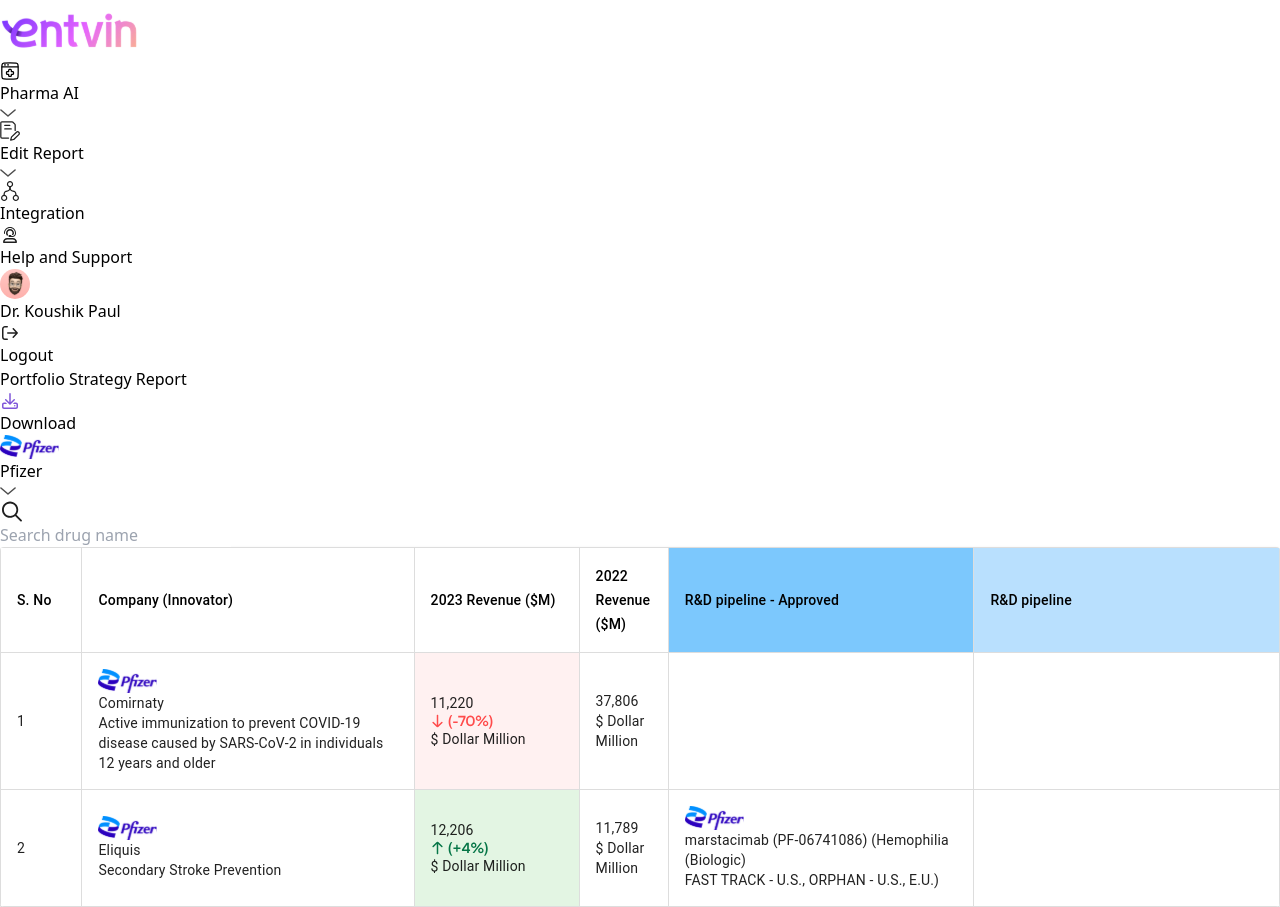
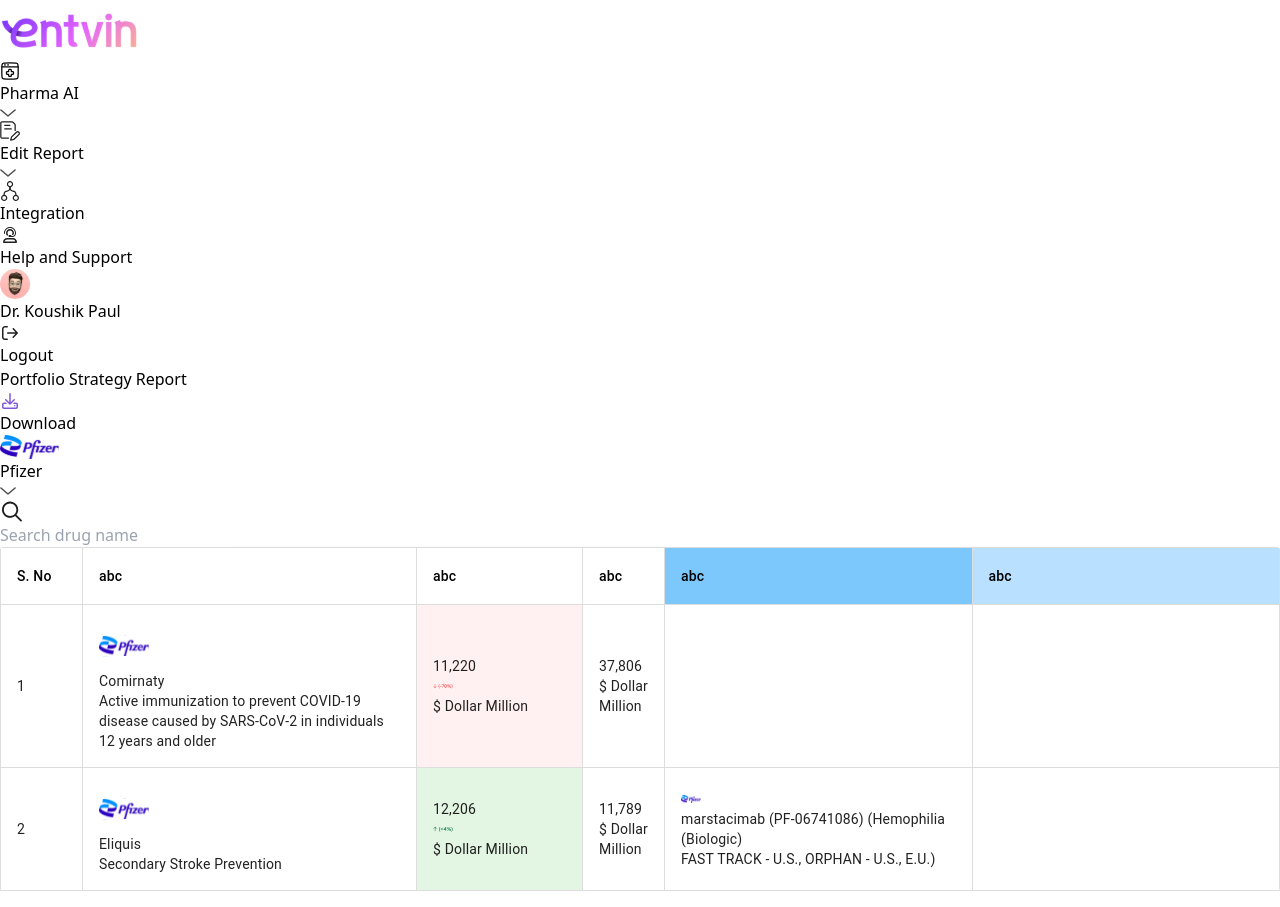
Before and after one commit to Sarabjeet06/Assignment_Entvin, a React (Vite) app: page / in a window 1280 px wide. Built offline with nearby package versions, Linux system fonts and the light colour scheme.

Commit message:
fixing the table width and sidemenu

```diff
--- a/src/App.jsx
+++ b/src/App.jsx
@@ -8,7 +8,9 @@
 function App() {
   return (
     <div className='flex h-screen'>
-      <Sidemenu />
+      <div className="w-64 bg-gray-200"> {/* Set width and background color */}
+        <Sidemenu />
+      </div>
       <div className='flex-1'>
         <ReportComp />
       </div>
--- a/src/components/CustomTable.jsx
+++ b/src/components/CustomTable.jsx
@@ -39,7 +39,6 @@
     border: '1px solid #ddd', // Add separation for the last row
   },
 }));
-
 
 const data = {
   'GlaxoSmithKline Pharmaceuticals': [
@@ -478,60 +477,31 @@
   ],
 };
 
-let rows=[];
+let rows = [];
 
 // CustomTable component
 const CustomTable = ({ selectedOption, searchValue }) => {
   rows = data[selectedOption.name];
   console.log(rows);
 
-  // useEffect(()=>{
-  //   const results = [];
-  //   for (const key in data) {
-  //     // Filter the items in each category based on name and category
-  //     const filteredItems = data[key].filter(item =>
-  //       item.name.toLowerCase().includes(lowerCaseTerm) ||
-  //       item.desc.toLowerCase().includes(lowerCaseTerm)
-  //     );
-
-  //     // If there are matching items, add them to the results array
-  //     if (filteredItems.length > 0) {
-  //       results.push(...filteredItems); // Spread operator to add items from filteredItems
-  //     }
-  //   }
-  //   rows=results;
-  // },[searchValue])
+  useEffect(() => {
+    const results = [];
+    // Example search implementation here (commented out as per your original code)
+    console.log("Hello");
+    console.log(searchValue);
+  }, [searchValue]);
 
   return (
     <TableContainer component={Paper}>
-      <Table sx={{ minWidth: 700 }} aria-label="customized table">
+      <Table sx={{ minWidth: 700, tableLayout: 'fixed' }} aria-label="customized table">
         <TableHead>
           <TableRow>
-            <StyledTableCell sx={{
-              width: '80px',
-              height: '46px'
-            }}>S. No</StyledTableCell> {/* Serial number column */}
-            <StyledTableCell sx={{
-              width: '326px',
-              height: '46px !important'
-            }}>Company (Innovator)</StyledTableCell>
-            <StyledTableCell align="left" sx={{
-              width: '162px',
-              height: '46px '
-            }}>2023 Revenue ($M)</StyledTableCell>
-            <StyledTableCell align="left" sx={{
-              width: '80px ',
-              height: '46px '
-            }}>2022 Revenue ($M)</StyledTableCell>
-            <StyledTableCell align="left" sx={{
-              backgroundColor: '#7CC8FD !important',
-              width: '300px',
-              height: '46px '
-            }} >R&D pipeline - Approved</StyledTableCell>
-            <StyledTableCell align="left" sx={{
-              backgroundColor: '#B9E0FE !important', width: '300px ',
-              height: '46px '
-            }}>R&D pipeline</StyledTableCell>
+            <StyledTableCell sx={{ width: '80px', height: '46px' }}>S. No</StyledTableCell> {/* Serial number column */}
+            <StyledTableCell sx={{ width: '326px', height: '46px' }}>abc</StyledTableCell>
+            <StyledTableCell align="left" sx={{ width: '162px', height: '46px' }}>abc</StyledTableCell>
+            <StyledTableCell align="left" sx={{ width: '80px', height: '46px' }}>abc</StyledTableCell>
+            <StyledTableCell align="left" sx={{ backgroundColor: '#7CC8FD !important', width: '300px', height: '46px' }}>abc</StyledTableCell>
+            <StyledTableCell align="left" sx={{ backgroundColor: '#B9E0FE !important', width: '300px', height: '46px' }}>abc</StyledTableCell>
           </TableRow>
         </TableHead>
         <TableBody>
@@ -541,7 +511,7 @@
                 {row.sno.value}
               </StyledTableCell>
               <StyledTableCell>
-                {row?.company?.imgSrc && <img src={row?.company?.imgSrc} />}
+                {row?.company?.imgSrc && <img src={row?.company?.imgSrc} style={{ width: '50px', height: '50px' }} alt={row.company.name} />}
                 <div>{row?.company?.name}</div>
                 <div>{row?.company?.desc}</div>
               </StyledTableCell>
@@ -555,7 +525,7 @@
               >
                 <div>
                   <div>{row?.revenue23?.value}</div>
-                  {row?.revenue23?.imgSrc && <img src={row?.revenue23?.imgSrc} />}
+                  {row?.revenue23?.imgSrc && <img src={row?.revenue23?.imgSrc} style={{ width: '20px', height: '20px' }} alt="Revenue icon" />}
                 </div>
                 <div>{row.revenue23.curr}</div>
               </StyledTableCell>
@@ -566,7 +536,7 @@
                 <div>{row?.revenue22?.curr}</div>
               </StyledTableCell>
               <StyledTableCell align="left">
-                {row?.approved?.imgSrc && <img src={row?.approved?.imgSrc} alt={row?.approved?.altValue} />}
+                {row?.approved?.imgSrc && <img src={row?.approved?.imgSrc} alt={row?.approved?.altValue} style={{ width: '20px', height: '20px' }} />}
                 <div>{row?.approved?.name}</div>
                 <div>{row?.approved?.desc}</div>
               </StyledTableCell>
```
